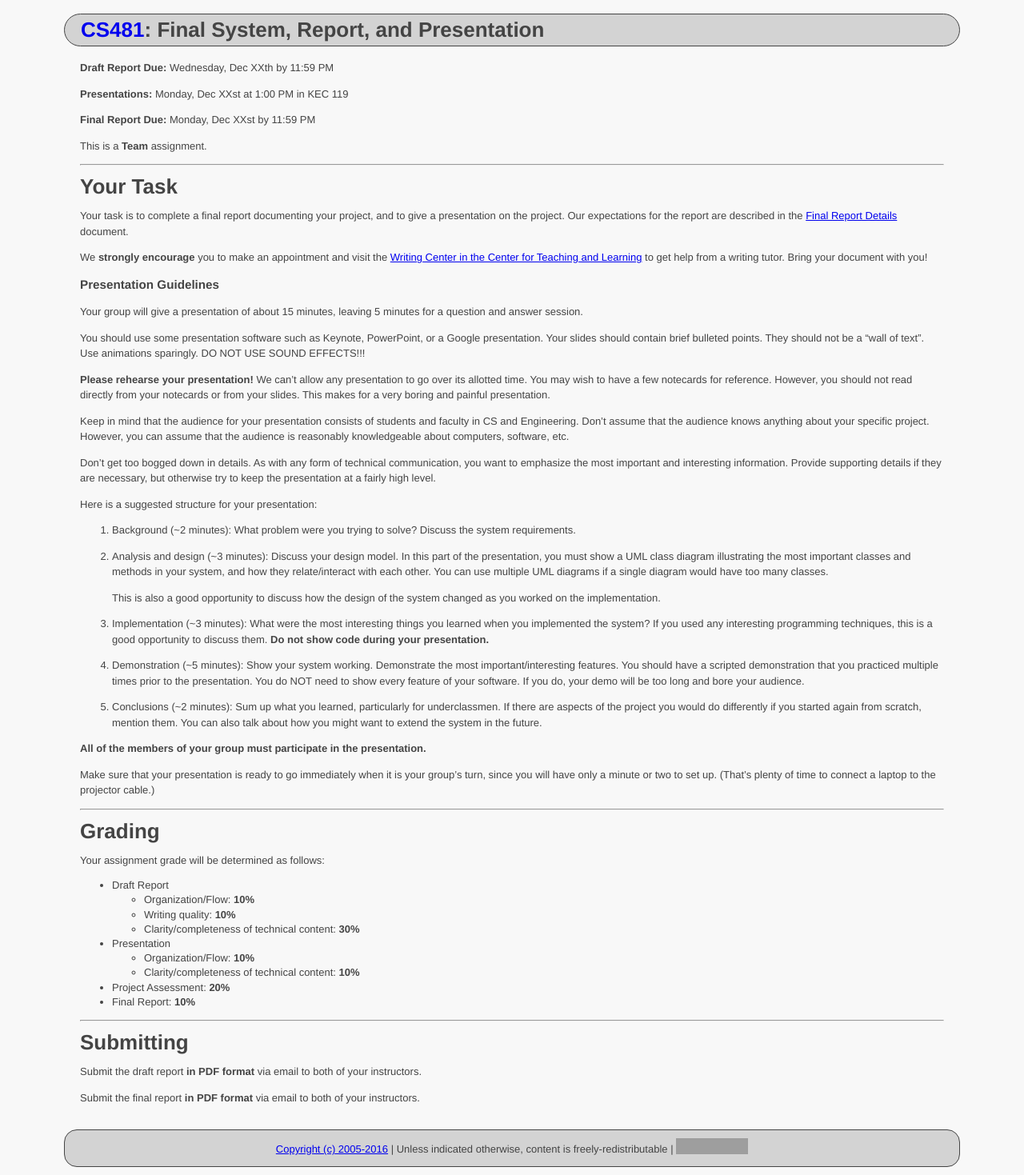
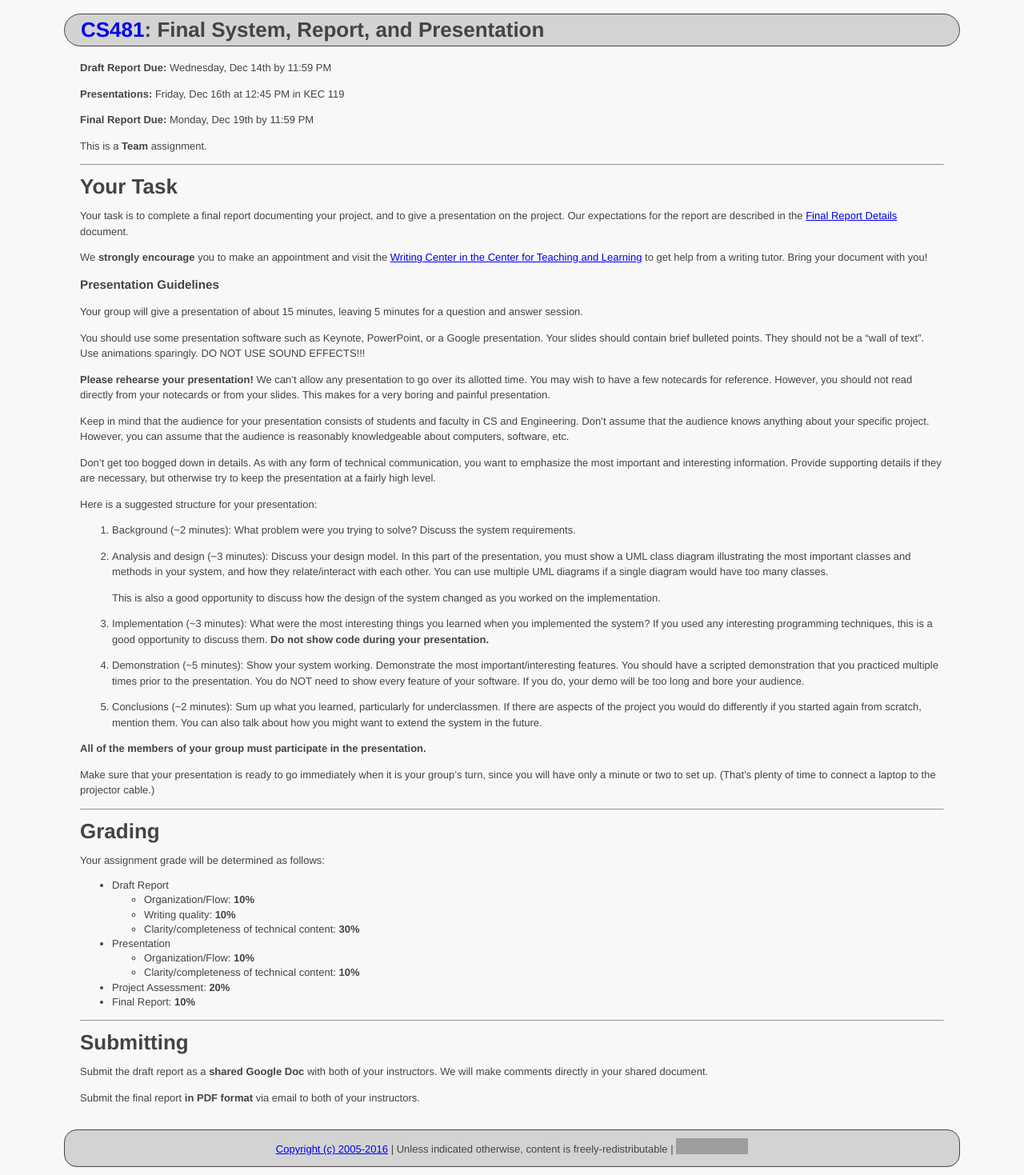
Before and after one commit to ycpcs/cs481-fall2016, a Jekyll site: the page built from assign/assign07.md, in a window 1280 px wide. Shown: the whole page at 80% size. Built offline with Jekyll 4.4.1, drawn with Linux system fonts in a browser that asks for light colours; grey boxes are pictures that could not be loaded.

Commit message:
added assignment #7 and report requirements

```diff
--- a/assign/assign07.md
+++ b/assign/assign07.md
@@ -4,11 +4,11 @@ course_number: CS481
 title: Final System, Report, and Presentation
 ---
 
-**Draft Report Due:** Wednesday, Dec XXth by 11:59 PM
+**Draft Report Due:** Wednesday, Dec 14th by 11:59 PM
 
-**Presentations:** Monday, Dec XXst at 1:00 PM in KEC 119
+**Presentations:** Friday, Dec 16th at 12:45 PM in KEC 119
 
-**Final Report Due:** Monday, Dec XXst by 11:59 PM
+**Final Report Due:** Monday, Dec 19th by 11:59 PM
 
 This is a **Team** assignment.
 
@@ -78,6 +78,7 @@ Your assignment grade will be determined as follows:
 
 # Submitting
 
-Submit the draft report **in PDF format** via email to both of your instructors.
+Submit the draft report as a **shared Google Doc** with both of your instructors.
+We will make comments directly in your shared document.
 
 Submit the final report **in PDF format** via email to both of your instructors.
```
Also changed, not shown: schedule.md (+2 -2 lines).
